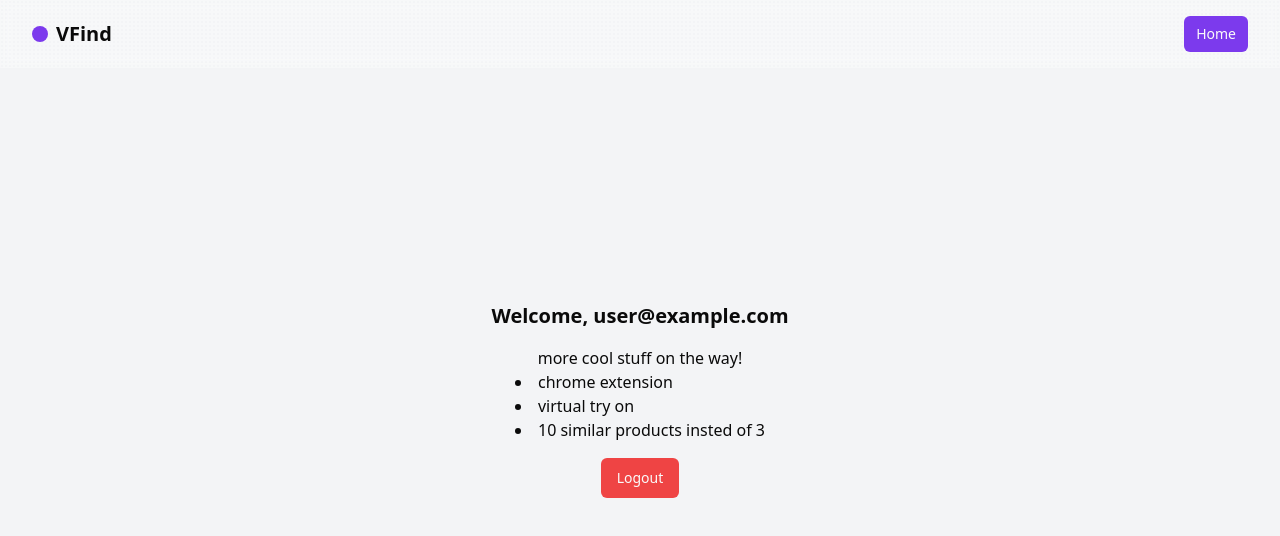
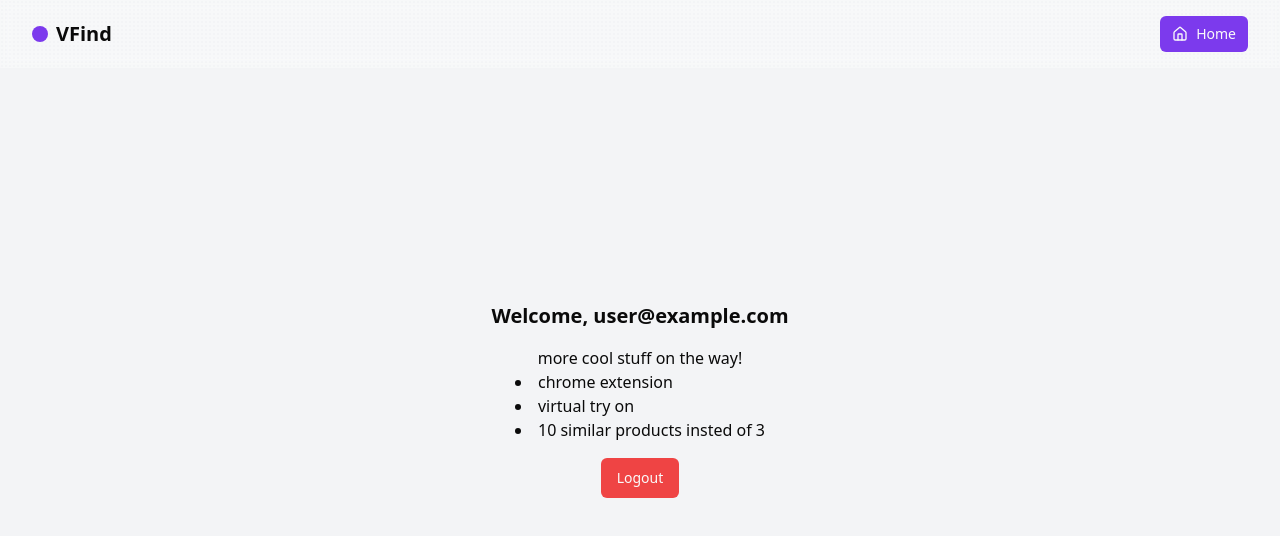
Before and after one commit to abhinav0git/vfind, a Next.js app: page /dashboard in a window 1280 px wide. Shown: the top 536 px of the page. Built offline with nearby package versions, Linux system fonts and the light colour scheme; no server answers; sample sign-in values are in the browser's storage.

Commit message:
add : icons

```diff
--- a/app/dashboard/page.tsx
+++ b/app/dashboard/page.tsx
@@ -5,6 +5,7 @@ import ProtectedRoute from "../../components/ProtectedRoute";
 import { Button } from "@/components/ui/button"
 import { useRouter } from "next/navigation";
 import toast from "react-hot-toast";
+import { House } from 'lucide-react';
 
 
 export default function DashboardPage() {
@@ -39,7 +40,9 @@ export default function DashboardPage() {
           size="sm"
           onClick={() => router.push("/")}
         >
-          Home</Button>
+          <House />
+          <span className="md:inline hidden"> Home </span>
+        </Button>
       </header>
 
       <div className="min-h-screen flex flex-col items-center justify-center bg-gray-100 p-6">
--- a/landing-page.tsx
+++ b/landing-page.tsx
@@ -6,7 +6,7 @@ import { useState, useRef, useEffect } from "react"
 import Image from "next/image"
 import { motion, AnimatePresence } from "framer-motion"
 import { Button } from "@/components/ui/button"
-import { Camera, Link, Upload, Search, ArrowRight, CheckCircle2, ImageIcon } from "lucide-react"
+import { Camera, Link, Upload, Search, ArrowRight, CheckCircle2, ImageIcon, LayoutDashboard, LogIn } from "lucide-react"
 import { useAuth } from "./lib/authContext";
 import toast from "react-hot-toast";
 
@@ -173,7 +173,7 @@ export default function LandingPage() {
 
       {/* Background noise */}
       {/* Header */}
-      <header className="w-full max-w-screen-2xl px-8 py-4 fixed flex items-center justify-between z-20 bg-transparent bg-[radial-gradient(transparent_1px,#ffffff60_1px)] bg-[size:4px_4px] backdrop-blur-[6px] mask-[linear-gradient(rgb(0,0,0)_60%,rgba(0,0,0,0)_100%)]">
+      <header className="w-full max-w-screen-2xl px-10 py-4 fixed flex items-center justify-between z-20 bg-transparent bg-[radial-gradient(transparent_1px,#ffffff60_1px)] bg-[size:4px_4px] backdrop-blur-[6px] mask-[linear-gradient(rgb(0,0,0)_60%,rgba(0,0,0,0)_100%)]">
         <motion.div className="flex items-center gap-2" whileHover={{ scale: 1.05 }} whileTap={{ scale: 0.95 }}>
           <div className="bg-primary rounded-full p-2">
           </div>
@@ -199,7 +199,10 @@ export default function LandingPage() {
             router.push(user ? "/dashboard" : "/auth");
           }}
         >
-          {user ? "Dashboard" : "Sign Up"}
+          {user ? (<LayoutDashboard color="#ffffff" />) : (<LogIn color="#ffffff" />)}
+          <span className="md:inline hidden">
+            {user ? "Dashboard" : "Sign Up"}
+          </span>
         </Button>
       </header>
 
```
